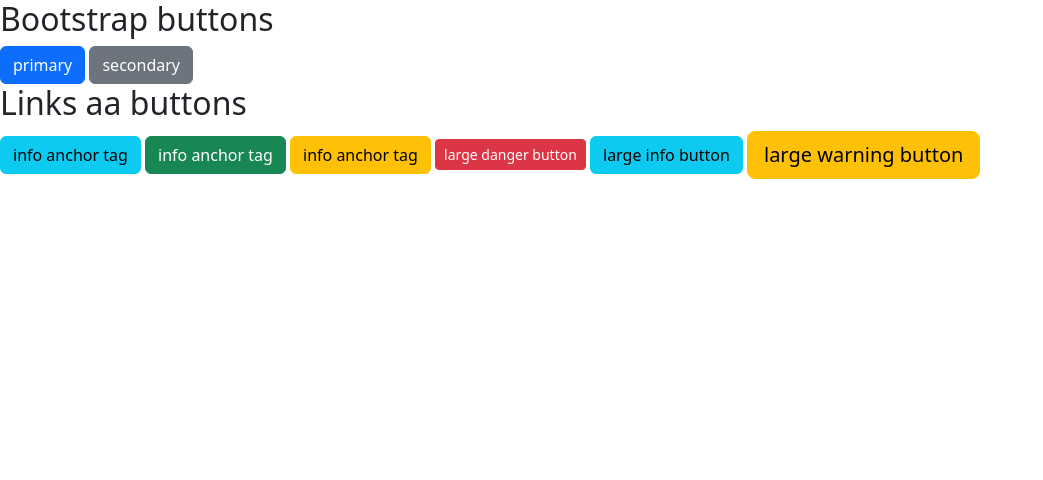
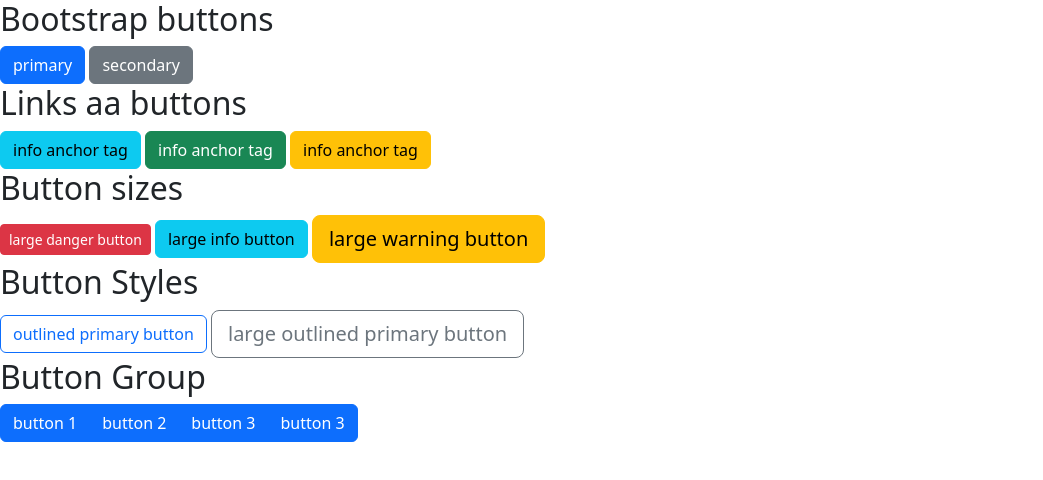
Before and after one commit to jacodegithub/L-Bootstrap, a plain HTML site: page 02-bootstrap btns/index.html in a window 1280 px wide. Shown: the whole page, without its empty margins (0-1043 px from the left). Drawn offline with nearby package versions, Linux system fonts and the light colour scheme.

Commit message:
learning buttons of bootstrap

```diff
--- a/02-bootstrap btns/index.html
+++ b/02-bootstrap btns/index.html
@@ -21,9 +21,24 @@
     <a href="#" class="btn btn-warning">info anchor tag</a>
 
     <!-- button sizes -->
+    <h2>Button sizes</h2>
     <button class="btn btn-sm btn-danger">large danger button</button>
     <button class="btn btn-md btn-info">large info button</button>
     <button class="btn btn-lg btn-warning">large warning button</button>
+
+    <!-- outlined styles -->
+    <h2>Button Styles</h2>
+    <button class="btn btn-outline-primary">outlined primary button</button>
+    <button class="btn btn-outline-secondary btn-lg">large outlined primary button</button>
+
+    <!-- button groups -->
+    <h2>Button Group</h2>
+    <div class="btn-group">
+        <a href="#" class="btn btn-primary">button 1</a>
+        <a href="#" class="btn btn-primary">button 2</a>
+        <a href="#" class="btn btn-primary">button 3</a>
+        <a href="#" class="btn btn-primary">button 3</a>
+    </div>
 
     <!-- script js -->
     <script src="https://cdn.jsdelivr.net/npm/bootstrap@5.3.2/dist/js/bootstrap.bundle.min.js" integrity="sha384-C6RzsynM9kWDrMNeT87bh95OGNyZPhcTNXj1NW7RuBCsyN/o0jlpcV8Qyq46cDfL" crossorigin="anonymous"></script>
```
